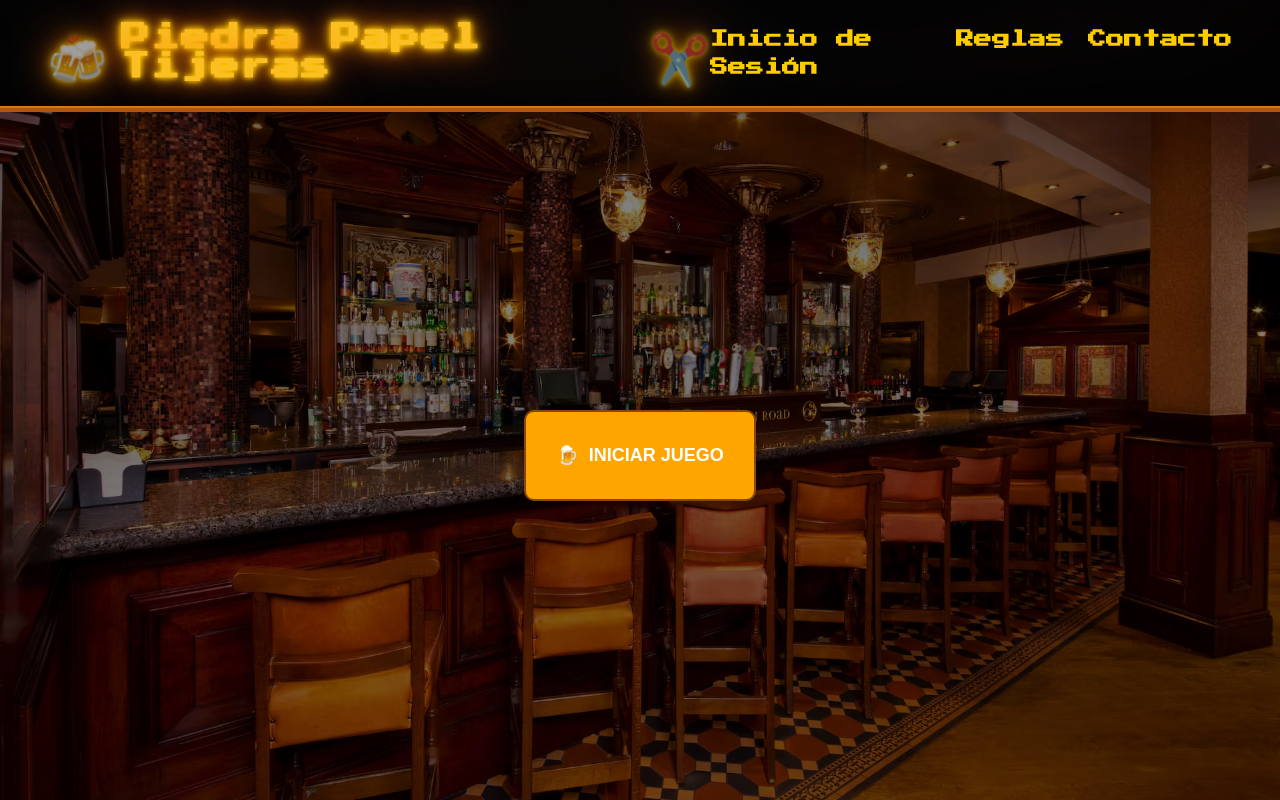
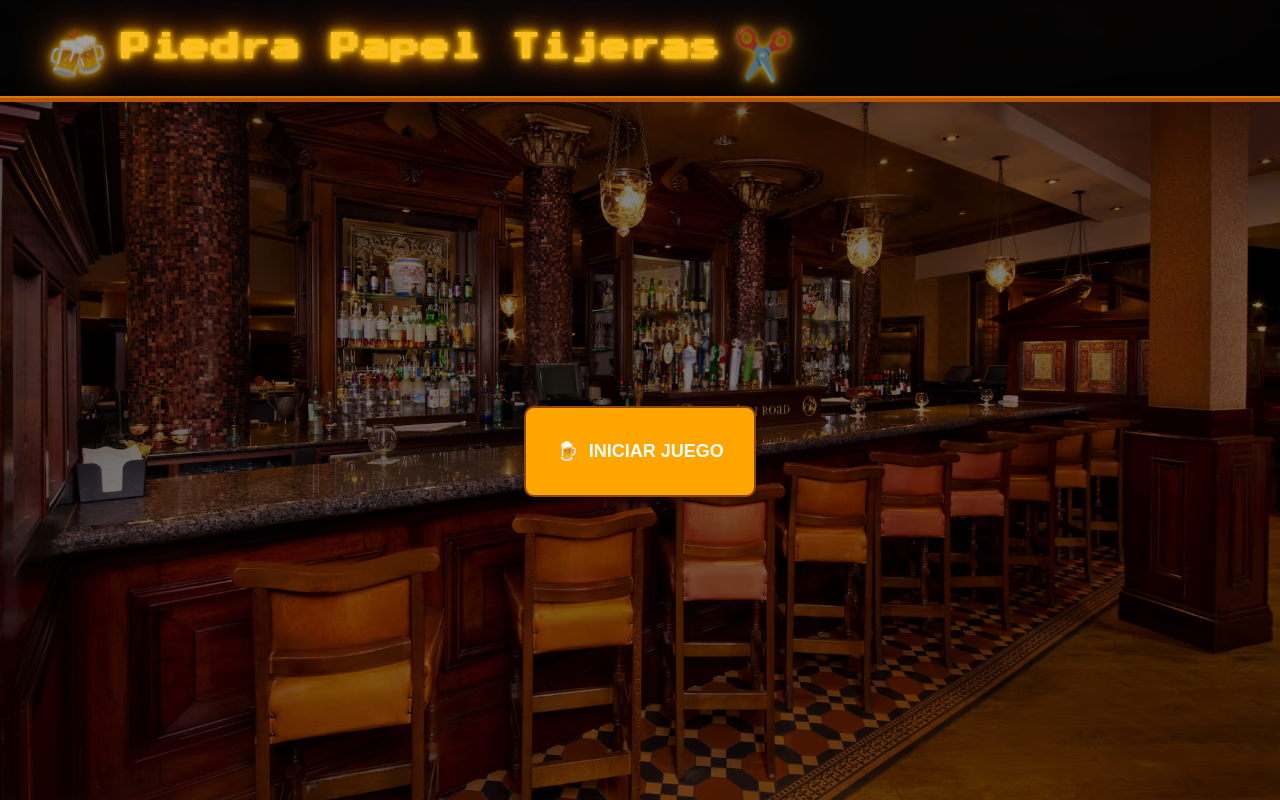
Before and after one commit to Giozzi570/piedra-papel-tijeras, a website: page index.html in a window 1280 px wide. Drawn offline with nearby package versions, Linux system fonts and the light colour scheme.

Commit message:
Update index.html

```diff
--- a/index.html
+++ b/index.html
@@ -41,11 +41,11 @@
             </button>
 
             <!-- Menú de Navegación -->
-            <nav id="nav-menu" class="hidden lg:flex gap-6 text-lg font-semibold transition-all">
+<!--             <nav id="nav-menu" class="hidden lg:flex gap-6 text-lg font-semibold transition-all">
                 <a href="login.html" class="menu-link animate__jackInTheBox animate__animated">Inicio de Sesión</a>
                 <a href="#" class="menu-link animate__jackInTheBox animate__animated">Reglas</a>
                 <a href="#" class="menu-link animate__jackInTheBox animate__animated">Contacto</a>
-            </nav>
+            </nav> -->
         </div>
 
         <!-- Menú desplegable en móviles -->
```
